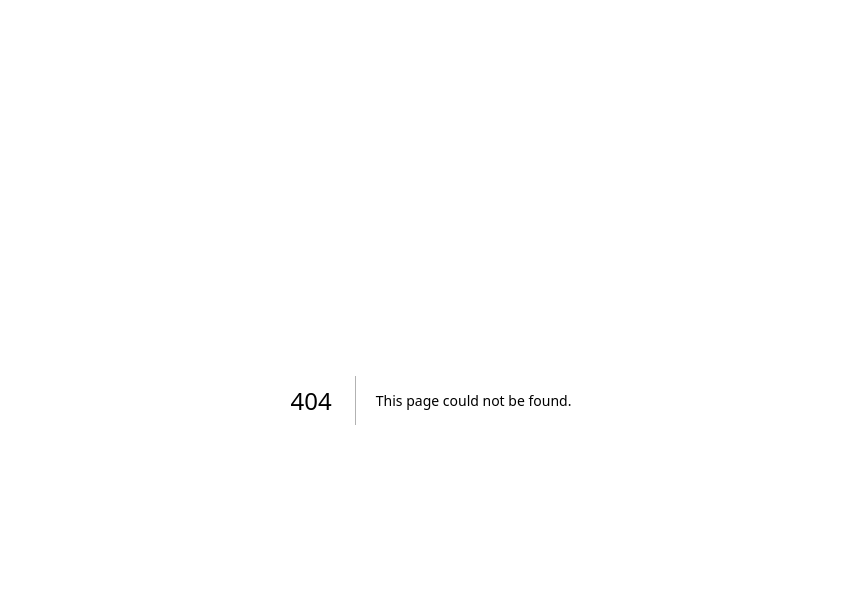
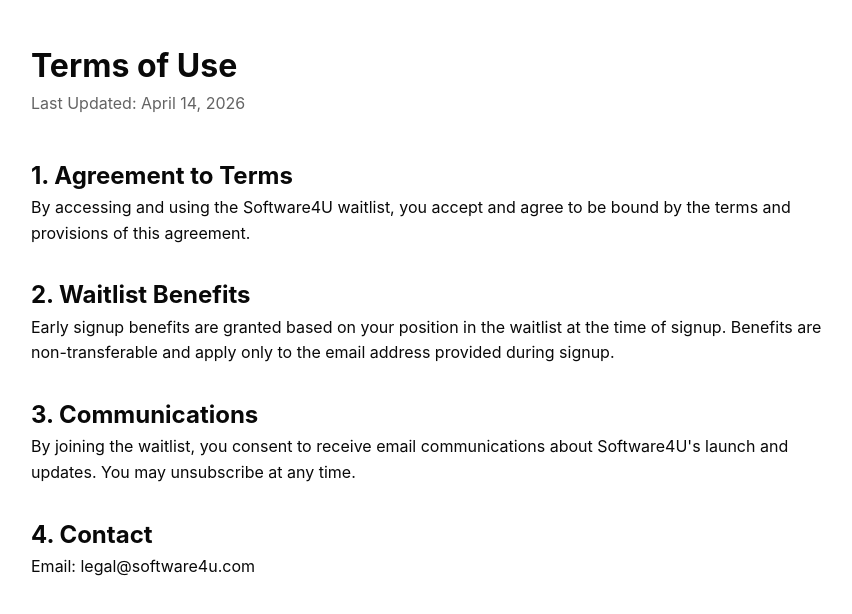
Before and after one commit to studybud4u-droid/Software4U-waitlist, a Next.js app: page /terms in a window 1280 px wide. Before the commit this address had no page. Shown: the top 614 px of the page, without its empty margins (209-1061 px from the left). Built offline with nearby package versions, Linux system fonts and the light colour scheme.

Commit message:
Create Terms of Use page for Software4U waitlist
This page outlines the terms of use for the Software4U waitlist, including agreement to terms, benefits, communications, and contact information.

```diff
--- /dev/null
+++ b/app/terms/page.tsx
@@ -0,0 +1,52 @@
+'use client';
+
+export default function TermsPage() {
+  return (
+    <div style={styles.container}>
+      <div style={styles.content}>
+        <h1>Terms of Use</h1>
+        <p style={styles.date}>Last Updated: April 14, 2026</p>
+
+        <section style={styles.section}>
+          <h2>1. Agreement to Terms</h2>
+          <p>By accessing and using the Software4U waitlist, you accept and agree to be bound by the terms and provisions of this agreement.</p>
+        </section>
+
+        <section style={styles.section}>
+          <h2>2. Waitlist Benefits</h2>
+          <p>Early signup benefits are granted based on your position in the waitlist at the time of signup. Benefits are non-transferable and apply only to the email address provided during signup.</p>
+        </section>
+
+        <section style={styles.section}>
+          <h2>3. Communications</h2>
+          <p>By joining the waitlist, you consent to receive email communications about Software4U's launch and updates. You may unsubscribe at any time.</p>
+        </section>
+
+        <section style={styles.section}>
+          <h2>4. Contact</h2>
+          <p>Email: legal@software4u.com</p>
+        </section>
+      </div>
+    </div>
+  );
+}
+
+const styles = {
+  container: {
+    minHeight: '100vh',
+    background: 'var(--background)',
+    padding: '40px 20px',
+  } as React.CSSProperties,
+  content: {
+    maxWidth: '800px',
+    margin: '0 auto',
+    color: 'var(--foreground)',
+  } as React.CSSProperties,
+  section: {
+    marginBottom: '30px',
+  } as React.CSSProperties,
+  date: {
+    color: 'var(--muted-foreground)',
+    marginBottom: '40px',
+  } as React.CSSProperties,
+};
```
